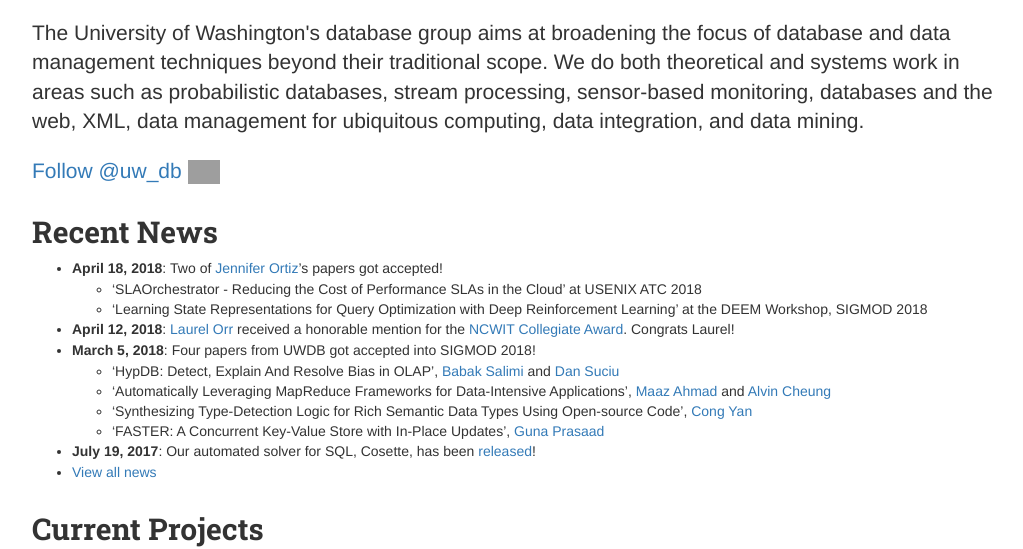
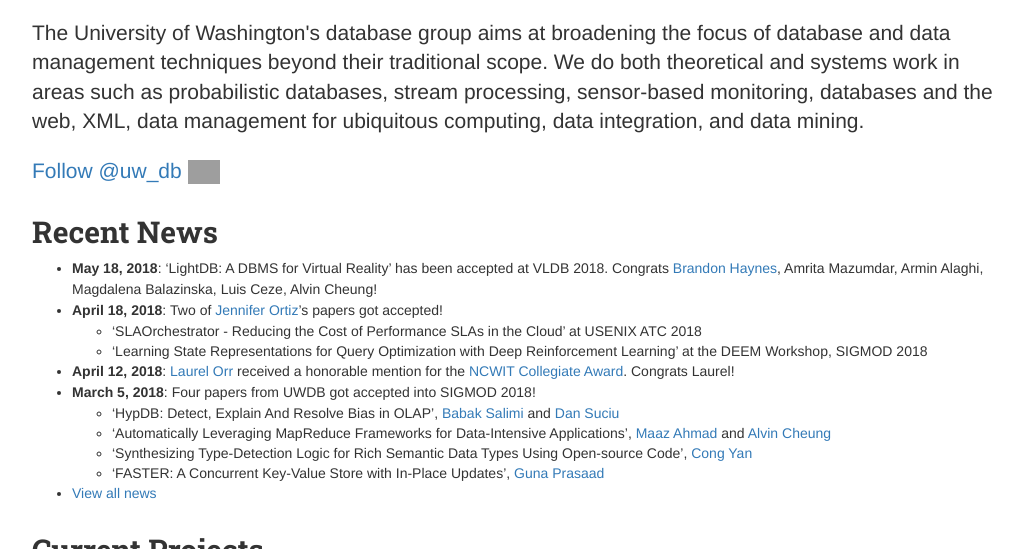
Before and after one commit to uwdb/website, a Jekyll site: the page built from index.markdown, in a window 1280 px wide and 900 px high, scrolled down 462 px, cut to the strip 0-549 px from the top of the window. Shown: the whole strip, without its empty margins (123-1146 px from the left). Built offline with Jekyll 4.4.1, drawn with Linux system fonts in a browser that asks for light colours; nearby versions of some CDN libraries; comment, search, counter and statistics services are not loaded; grey boxes are pictures that could not be loaded.

Commit message:
Update news.yml

```diff
--- a/_data/news.yml
+++ b/_data/news.yml
@@ -1,3 +1,7 @@
+- date: 2018-05-18
+  description: >
+    'LightDB: A DBMS for Virtual Reality' has been accepted at VLDB 2018. Congrats [Brandon Haynes](https://brandonhaynes.github.io/), Amrita Mazumdar, Armin Alaghi, Magdalena Balazinska, Luis Ceze, Alvin Cheung!
+
 - date: 2018-04-12
   description: >
     [Laurel Orr](https://homes.cs.washington.edu/~ljorr1/) received a honorable mention for the [NCWIT Collegiate Award](https://www.aspirations.org/). Congrats Laurel!
```
